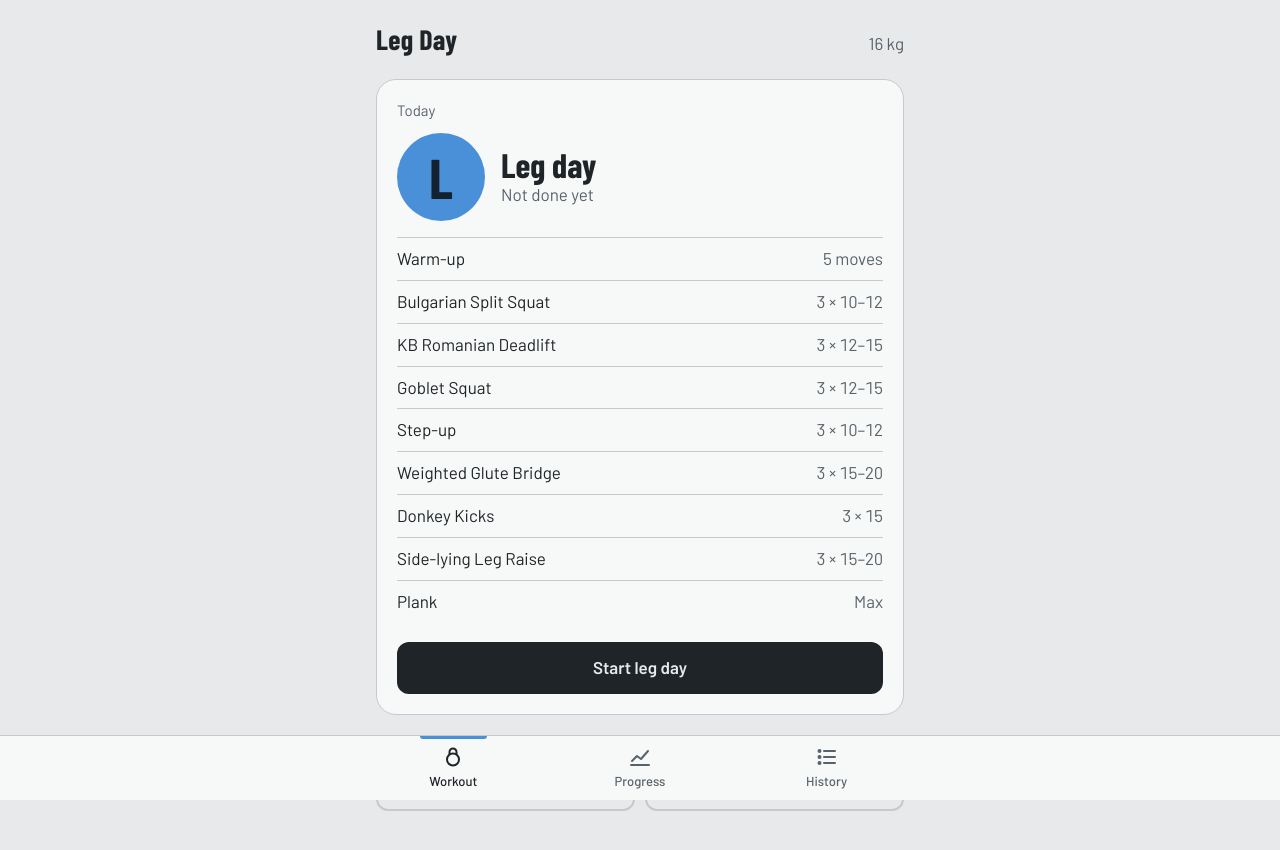
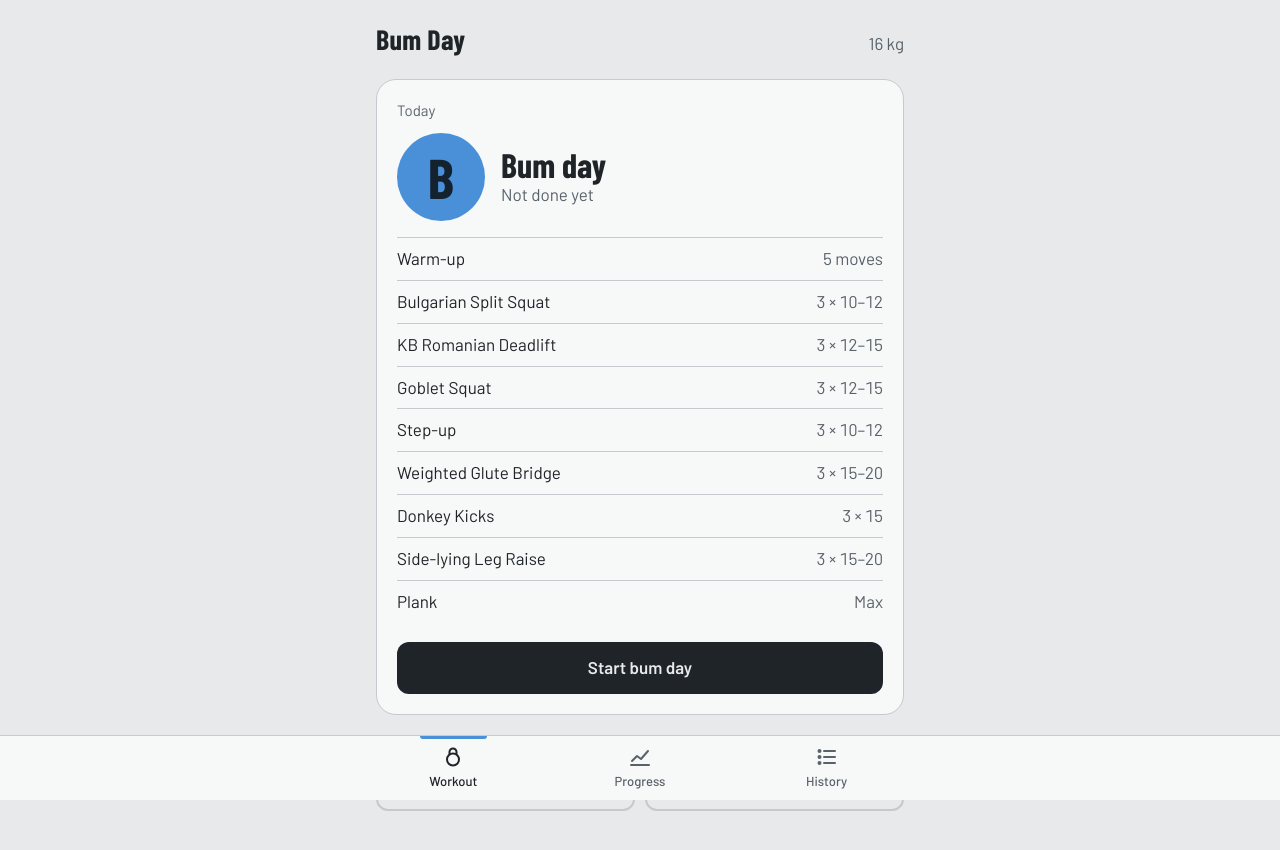
Before and after one commit to MountainSource/KettlebellWorkout, a plain HTML site: page her/index.html in a window 1280 px wide. Drawn offline with nearby package versions, Linux system fonts and the light colour scheme.

Commit message:
Update index with Bum title.html

```diff
--- a/her/index.html
+++ b/her/index.html
@@ -5,7 +5,7 @@
 <meta name="viewport" content="width=device-width, initial-scale=1, viewport-fit=cover">
 <meta name="theme-color" content="#E7E9EA" media="(prefers-color-scheme: light)">
 <meta name="theme-color" content="#16191C" media="(prefers-color-scheme: dark)">
-<title>Leg Day</title>
+<title>Bum Day</title>
 <link rel="manifest" href="manifest.webmanifest">
 <link rel="icon" href="icon-192.png">
 <link rel="apple-touch-icon" href="icon-192.png">
@@ -30,14 +30,14 @@
    ========================================================= */
 window.KB_CONFIG = {
   id: "her",                       // keep as-is: it ties backups to this tracker
-  appName: "Leg Day",
+  appName: "Bum Day",
   equipment: "16 kg",
   storageKey: "kbTracker.her.v1",  // keep as-is: her history is stored under this
   swPath: "../sw.js",
-  sideWord: "leg",
+  sideWord: "bum",
   accent: { light: "#4A90D9", dark: "#6AAEEB", on: "#14212E" },
   routine: {
-    L: { name: "Leg day", letter: "L", exercises: [
+    L: { name: "Bum day", letter: "B", exercises: [
       { id: "wu-squat",        name: "Bodyweight Squats",       warmup: true, unit: "reps", target: 20 },
       { id: "wu-bridge",       name: "Glute Bridges",           warmup: true, unit: "reps", target: 15 },
       { id: "wu-donkey",       name: "Donkey Kicks",            warmup: true, unit: "reps", target: 12, perSide: true },
```
